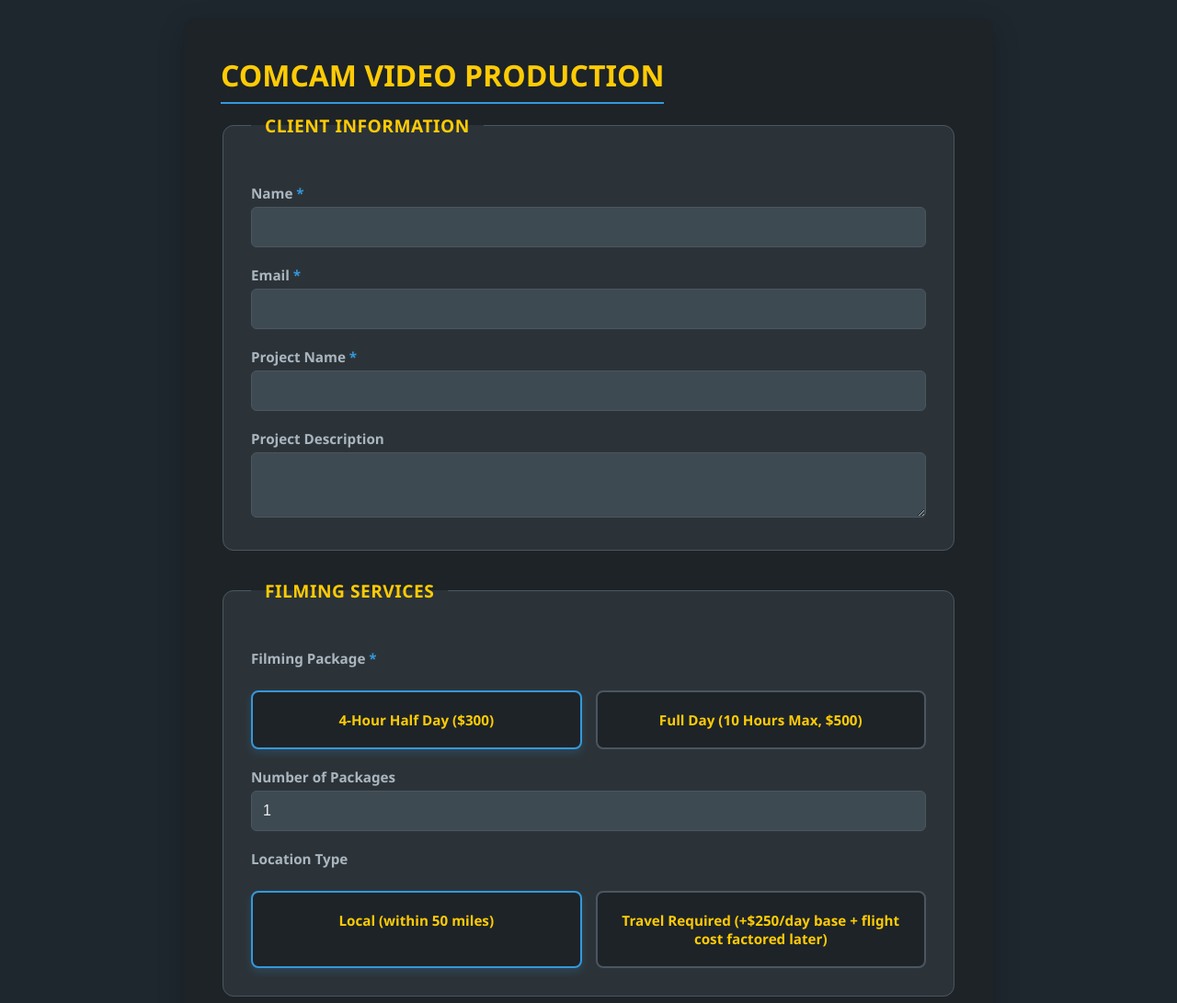
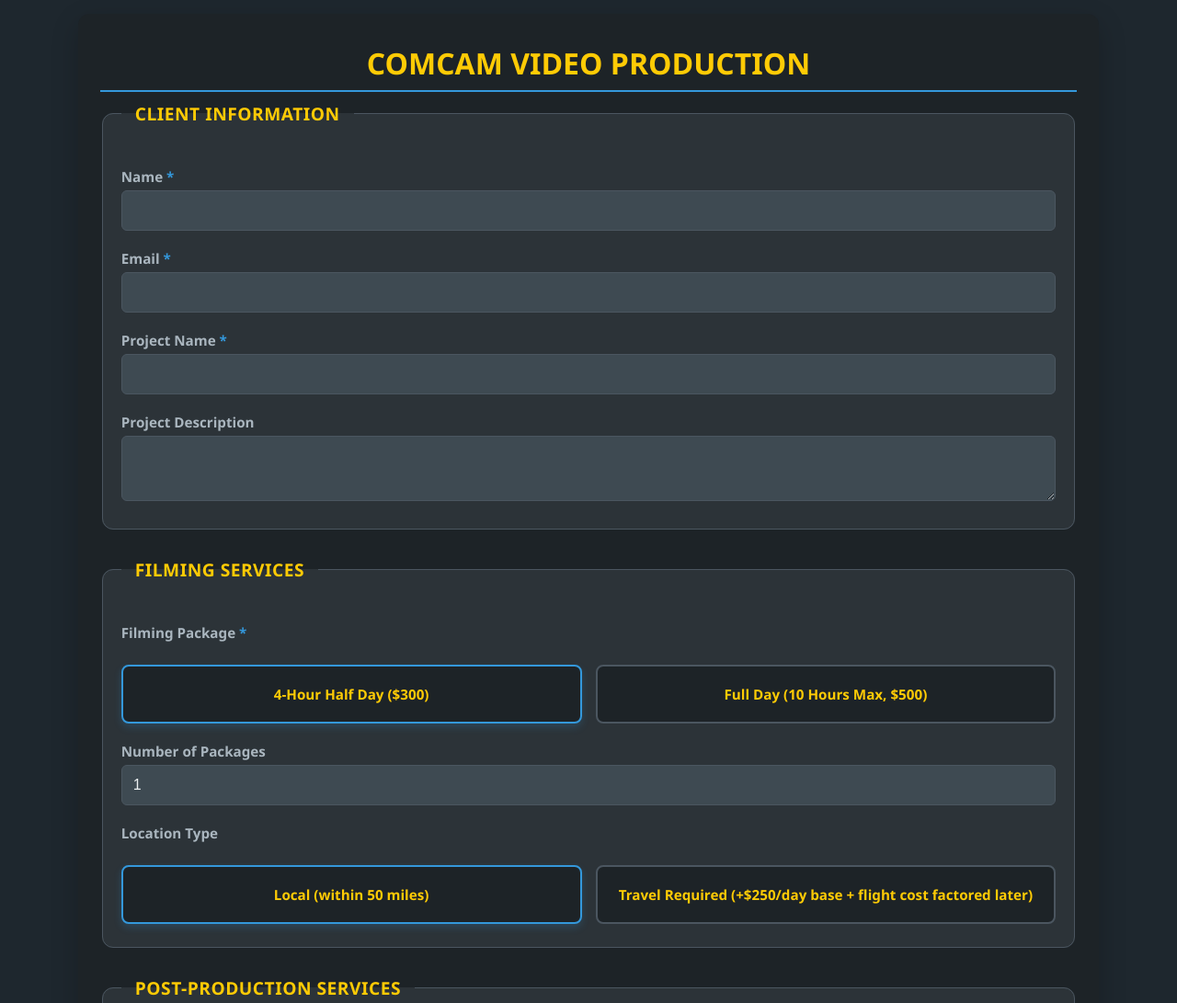
Before and after one commit to combatcameraguy/InvoiceEstimator, a plain HTML site: page index.html in a window 1280 px wide. Shown: the top 1091 px of the page at 92% size. Drawn offline with Linux system fonts and the light colour scheme.

Commit message:
Refactor index.html for form and style enhancements
Updated form structure and styles for improved layout and functionality. Adjusted JavaScript for better handling of user inputs and calculations.

```diff
--- a/index.html
+++ b/index.html
@@ -2,7 +2,7 @@
 <html lang="en">
 <head>
 <meta charset="UTF-8">
-    <meta name="viewport" content="width=device-width, initial-scale=1.0">
+<meta name="viewport" content="width=device-width, initial-scale=1.0, maximum-scale=5.0">
 <title>COMCAM Video Production</title>
 
 <!-- Firebase SDK -->
@@ -49,15 +49,24 @@
 /* --- MAIN STYLES --- */
 body {
 background-color: var(--bg-primary);
-            padding: 20px; margin: 0; color: var(--text-primary); font-family: 'Segoe UI', Tahoma, Geneva, Verdana, sans-serif; transition: background-color 0.3s ease, color 0.3s ease;
+padding: 15px; margin: 0; color: var(--text-primary); font-family: 'Segoe UI', Tahoma, Geneva, Verdana, sans-serif; transition: background-color 0.3s ease, color 0.3s ease;
 }
 
-        .container { max-width: 800px; margin: 0 auto; background: var(--container-bg); padding: 40px; border-radius: 12px; box-shadow: 0 10px 30px rgba(0,0,0,0.2); transition: background-color 0.3s ease; }
+/* UPDATED CONTAINER FOR IOS/IPAD */
+.container {
+max-width: 85%;
+margin: 0 auto;
+background: var(--container-bg);
+padding: 2rem 1.5rem;
+border-radius: 12px;
+box-shadow: 0 10px 30px rgba(0,0,0,0.2);
+transition: background-color 0.3s ease;
+}
 
-        h1 { color: var(--text-primary); text-align: center; margin-bottom: 10px; border-bottom: 2px solid var(--accent-blue); display: inline-block; padding-bottom: 8px; margin-top: 0; }
+h1 { color: var(--text-primary); text-align: center; margin-bottom: 10px; border-bottom: 2px solid var(--accent-blue); display: inline-block; padding-bottom: 8px; margin-top: 0; width: 100%; box-sizing: border-box; }
 
 /* Form Styles */
-        fieldset { border: 1px solid var(--fieldset-border); padding: 30px; margin-bottom: 30px; border-radius: 12px; background-color: var(--fieldset-bg); transition: background-color 0.3s ease, border-color 0.3s ease; }
+fieldset { border: 1px solid var(--fieldset-border); padding: 25px 20px; margin-bottom: 30px; border-radius: 12px; background-color: var(--fieldset-bg); transition: background-color 0.3s ease, border-color 0.3s ease; }
 legend { font-weight: 700; color: var(--text-primary); padding: 0 15px; font-size: 1.2em; letter-spacing: 0.5px; }
 
 label { display: block; margin-top: 20px; font-weight: 600; color: var(--label-color); cursor: pointer; font-size: 0.95em; transition: color 0.3s ease; }
@@ -307,9 +316,9 @@
 if (document.getElementById('audioMixing').checked) extras.push('Audio Mixing');
 if (document.getElementById('soundDesign').checked) extras.push('Sound Design/SFX');
 
-        const summaryLine = `[Contact: ${formData.get('email')} | Pkg: ${formData.get('filming_package')} x${formData.get('duration')} | Loc: ${formData.get('location')} | Video: ${formData.get('video_duration') || 0}m | Motion: ${formData.get('motion_blocks') || 0}x (${formData.get('motion_complexity')}) | Music: ${formData.get('music_type')} | VO: ${formData.get('voiceover')}${extras.length ? ' | Extras: ' + extras.join(', ') : ''}]`;
+const summaryLine = [Contact: ${formData.get('email')} | Pkg: ${formData.get('filming_package')} x${formData.get('duration')} | Loc: ${formData.get('location')} | Video: ${formData.get('video_duration') || 0}m | Motion: ${formData.get('motion_blocks') || 0}x (${formData.get('motion_complexity')}) | Music: ${formData.get('music_type')} | VO: ${formData.get('voiceover')}${extras.length ? ' | Extras: ' + extras.join(', ') : ''}];
 const fullNotes = formData.get('description')
-            ? `${formData.get('description')}\n\n${summaryLine}`
+? ${formData.get('description')}\n\n${summaryLine}
 : summaryLine;
 
 const requestPayload = {
```
Lines whose indentation alone changed are shown as unchanged.
